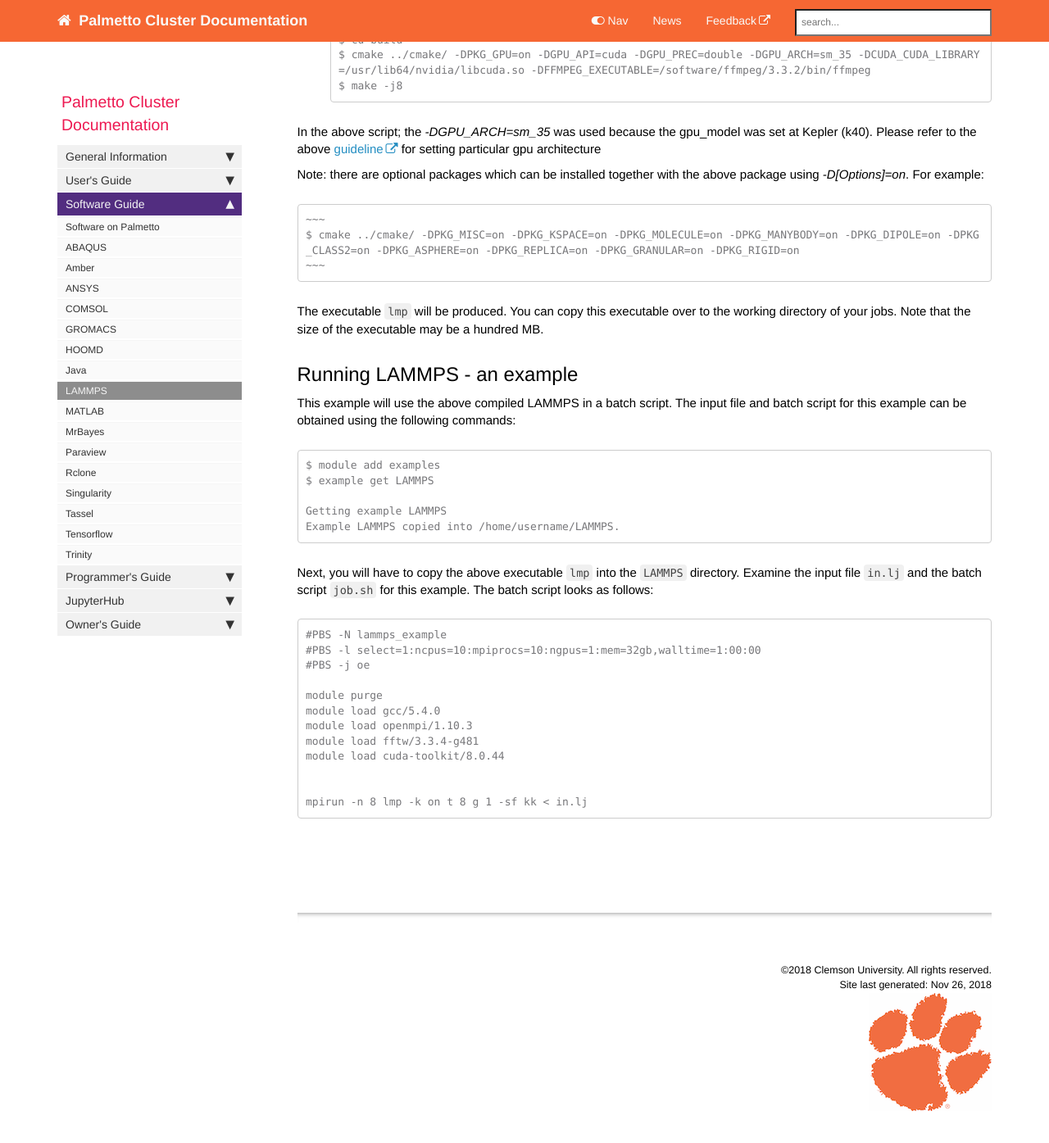
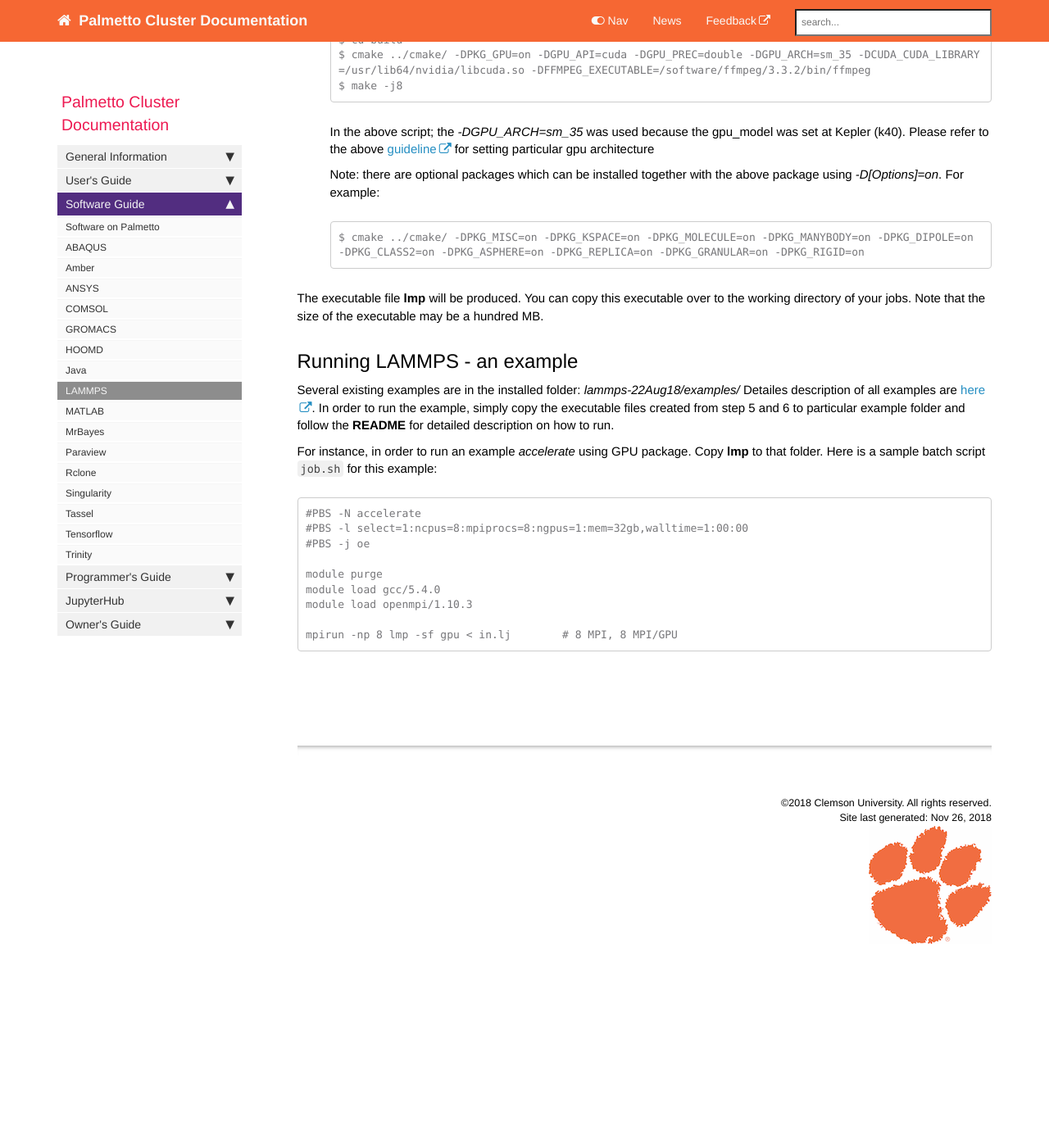
Before and after one commit to clemsonciti/palmetto-documentation, a Jekyll site: the page built from pages/documentation/software_lammps.md, in a window 1280 px wide and 1400 px high, scrolled down 1611 px. Shown: the top 1395 px of the window at 82% size. Built offline with Jekyll 4.4.1, drawn with Linux system fonts in a browser that asks for light colours; nearby versions of some CDN libraries; comment, search, counter and statistics services are not loaded; after the commit the page ends 2823 px from its top, so only the background shows below that.

Commit message:
Update example part

```diff
--- a/pages/documentation/software_lammps.md
+++ b/pages/documentation/software_lammps.md
@@ -59,6 +59,7 @@
     A new executable file **lmp_mpi** will be produced in the *src* folder. You can copy this executable over to the working directory of your jobs. Note that the size of the executable may be a hundred MB
 
     Note: there are optional packages which can be installed together with the above package using *make yes-*. For example:
+
     ~~~
     $ make yes-USER-MISC
     $ make yes-KSPACE
@@ -74,7 +75,7 @@
     ~~~
 
 6.  Compile LAMMPS using **cmake** with **GPU** support:
-The detailed manual can be found [here](https://github.com/lammps/lammps/blob/master/cmake/README.md) with more information on the options to be included. In this instruction, we only cover a certain number of options that are enough install cmake with GPU:
+    The detailed manual can be found [here](https://github.com/lammps/lammps/blob/master/cmake/README.md) with more information on the options to be included. In this instruction, we only cover a certain number of options that are enough install cmake with GPU:
 
     ~~~
     $ mkdir build
@@ -83,48 +84,34 @@
     $ make -j8
     ~~~
 
-In the above script; the *-DGPU_ARCH=sm_35* was used because the gpu_model was set at Kepler (k40). Please refer to the above [guideline](https://github.com/lammps/lammps/blob/master/cmake/README.md) for setting particular gpu architecture
+    In the above script; the *-DGPU_ARCH=sm_35* was used because the gpu_model was set at Kepler (k40). Please refer to the above [guideline](https://github.com/lammps/lammps/blob/master/cmake/README.md) for setting particular gpu architecture
 
-Note: there are optional packages which can be installed together with the above package using *-D[Options]=on*. For example:
+    Note: there are optional packages which can be installed together with the above package using *-D[Options]=on*. For example:
 
     ~~~
     $ cmake ../cmake/ -DPKG_MISC=on -DPKG_KSPACE=on -DPKG_MOLECULE=on -DPKG_MANYBODY=on -DPKG_DIPOLE=on -DPKG_CLASS2=on -DPKG_ASPHERE=on -DPKG_REPLICA=on -DPKG_GRANULAR=on -DPKG_RIGID=on
     ~~~
 
-The executable `lmp` will be produced. You can copy this executable over to the working directory of your jobs.
+The executable file **lmp** will be produced. You can copy this executable over to the working directory of your jobs.
 Note that the size of the executable may be a hundred MB.
 
 ## Running LAMMPS - an example
 
-This example will use the above compiled LAMMPS in a batch script.
-The input file and batch script for this example can
-be obtained using the following commands:
+Several existing examples are in the installed folder: *lammps-22Aug18/examples/*
+Detailes description of all examples are [here](https://lammps.sandia.gov/doc/Examples.html#).
+In order to run the example, simply copy the executable files created from step 5 and 6 to particular example folder and follow the **README** for detailed description on how to run.
+
+For instance, in order to run an example *accelerate* using GPU package. Copy **lmp** to that folder.
+Here is a sample batch script `job.sh` for this example:
 
 ~~~
-$ module add examples
-$ example get LAMMPS
-
-Getting example LAMMPS
-Example LAMMPS copied into /home/username/LAMMPS.
-~~~
-
-Next, you will have to copy the above executable
-`lmp` into the `LAMMPS` directory.
-Examine the input file `in.lj`
-and the batch script `job.sh` for this example.
-The batch script looks as follows:
-
-~~~
-#PBS -N lammps_example
-#PBS -l select=1:ncpus=10:mpiprocs=10:ngpus=1:mem=32gb,walltime=1:00:00
+#PBS -N accelerate
+#PBS -l select=1:ncpus=8:mpiprocs=8:ngpus=1:mem=32gb,walltime=1:00:00
 #PBS -j oe
 
 module purge
 module load gcc/5.4.0
 module load openmpi/1.10.3
-module load fftw/3.3.4-g481
-module load cuda-toolkit/8.0.44
 
-
-mpirun -n 8 lmp -k on t 8 g 1 -sf kk < in.lj
+mpirun -np 8 lmp -sf gpu < in.lj        # 8 MPI, 8 MPI/GPU
 ~~~
```
